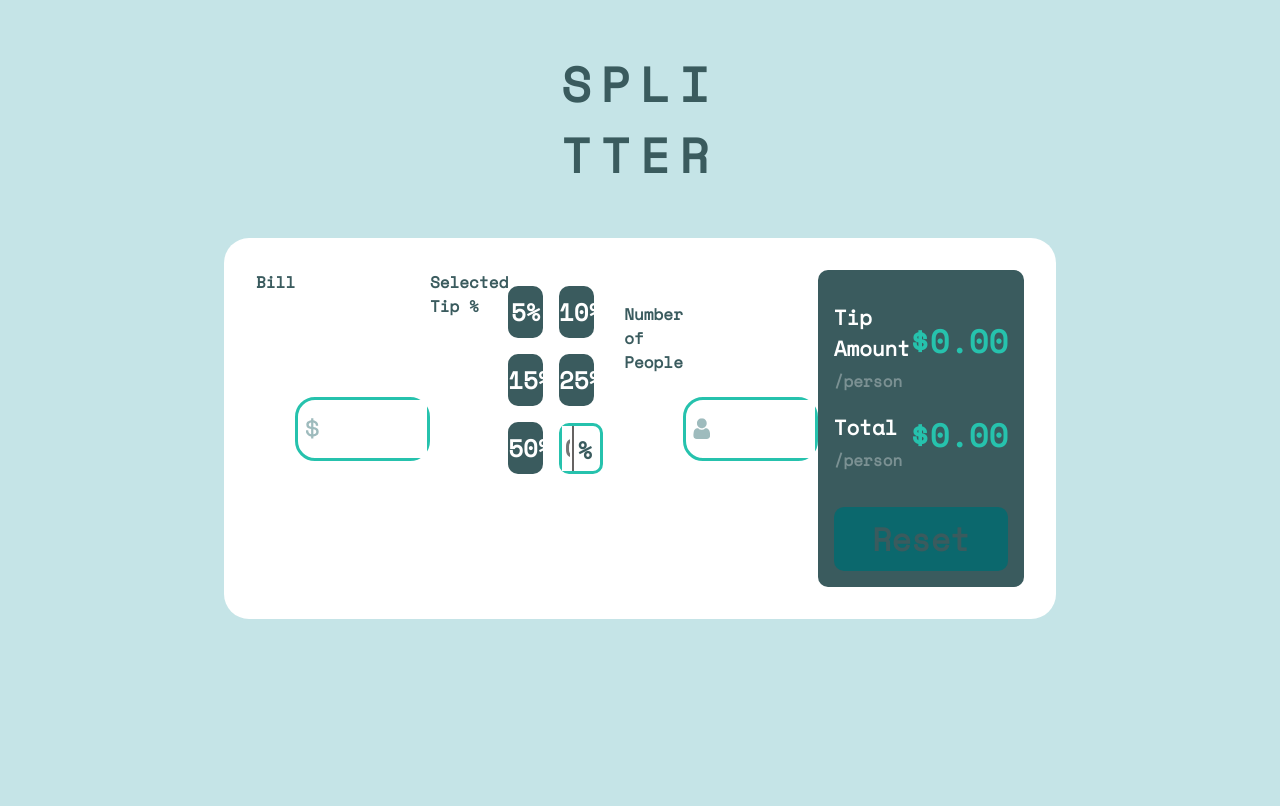
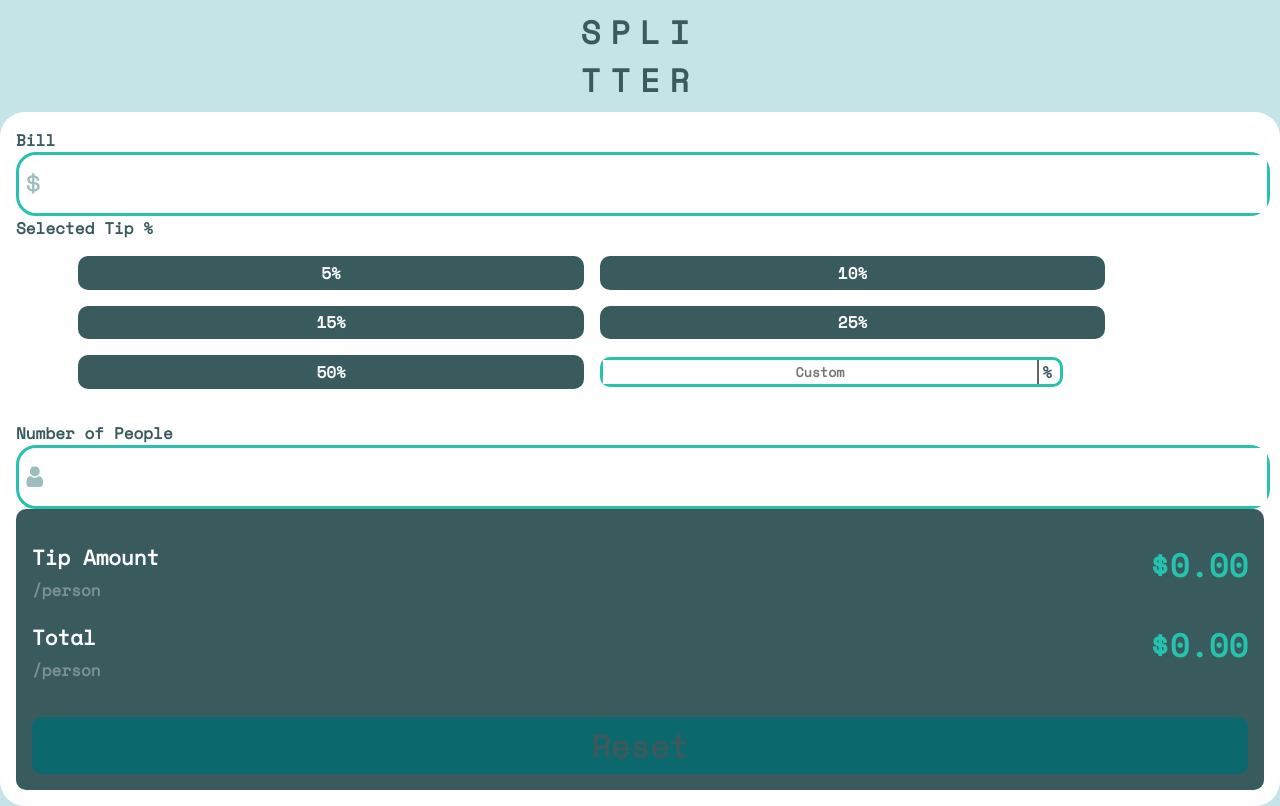
Before and after one commit to ahmedkamal6/Bill_Tips_Splitter, a plain HTML site: page index.html in a window 1280 px wide. Drawn offline with nearby package versions, Linux system fonts and the light colour scheme.

Commit message:
Update style.css

```diff
--- a/style.css
+++ b/style.css
@@ -168,41 +168,6 @@ button{
     background-color:  #9fe8df;
 }
 
-@media screen and (min-width:768px) {
-    main{
-        width: 60%;
-        padding: 2rem;
-        margin: auto;
-        flex-direction: row;
-        justify-content: space-between;
-    }
-    main > div{
-        width: 45%;
-    }
-    main section{
-        width: 45%;
-    }
-    h1{
-        font-size: 3rem;
-        margin: 3rem;
-    }
-    button{
-        width: 30%;
-        font-size: 1.5rem;
-        padding:0.5rem 0;
-    }
-    .custom{
-        width: 26%;
-        height: 45px;
-    }
-    .custom span{
-        line-height: 200%;
-        font-size: 1.5rem;
-    }
-    .custom input{
-        font-size: 1.5rem;
-    }
-}
 @media screen and (orientation:landscape){
     body{
         overflow: initial;
```
